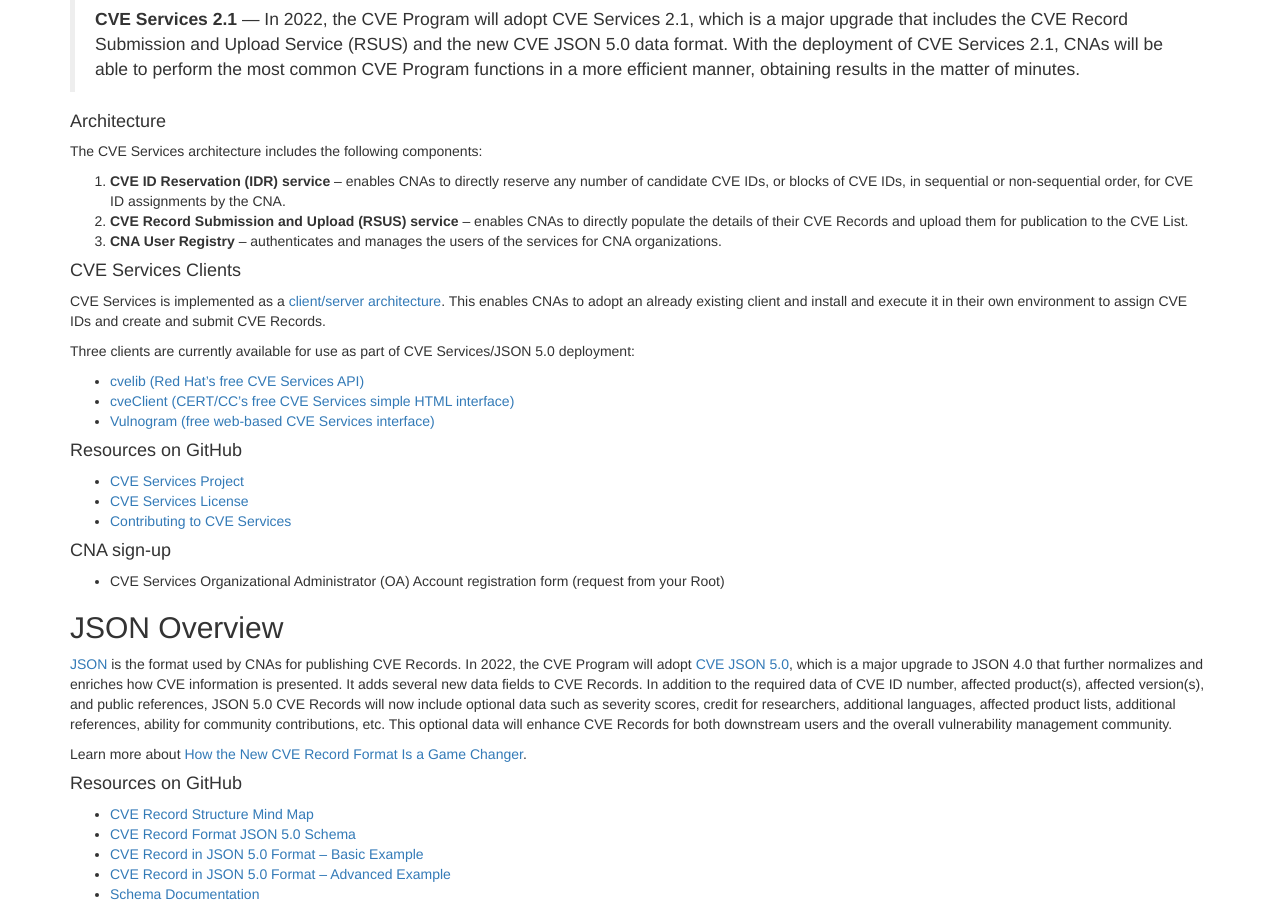
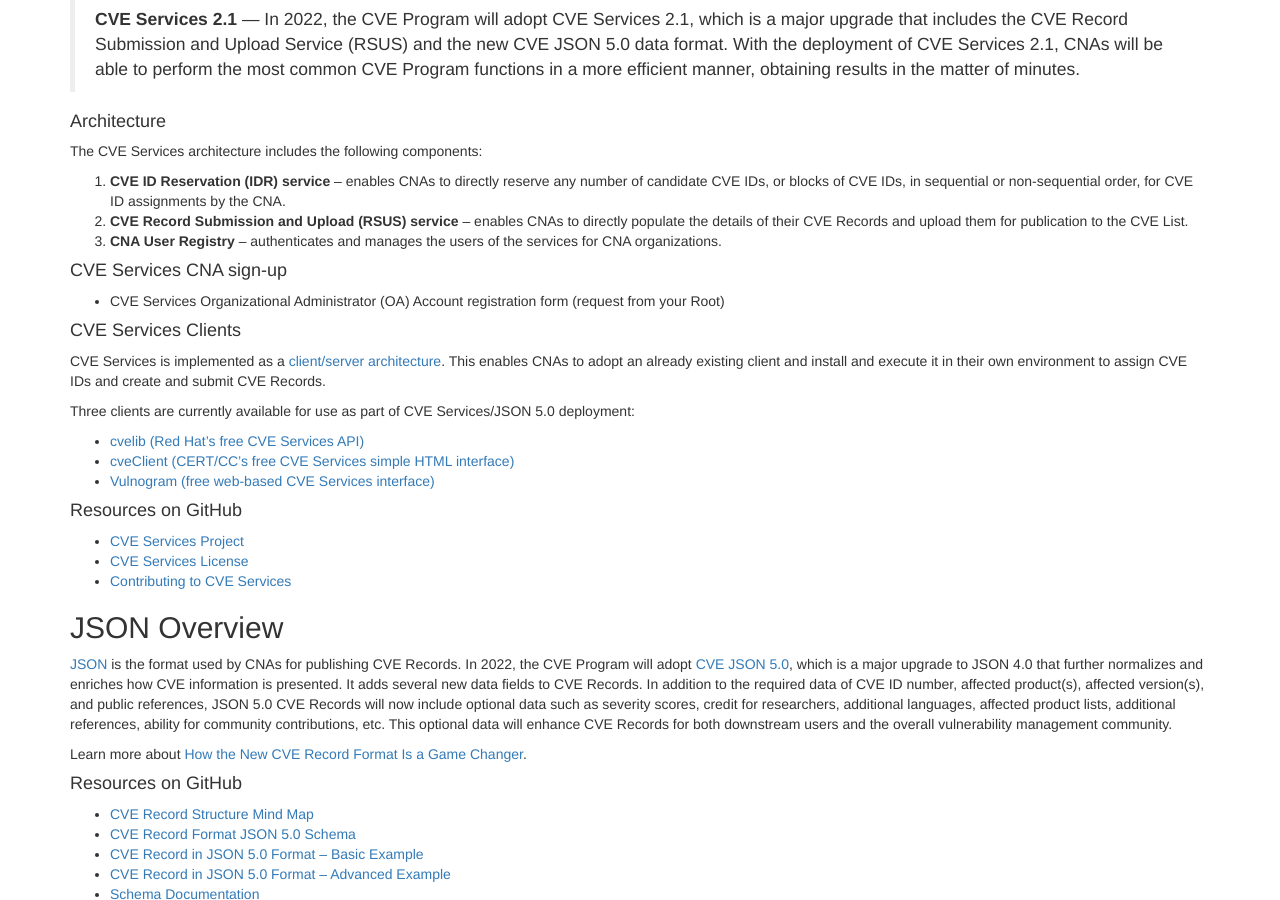
Before and after one commit to CVEProject/cveproject.github.io, a Jekyll site: the page built from automation-cve-services.md, in a window 1280 px wide and 900 px high, scrolled down 331 px. Built offline with Jekyll 4.4.1, drawn with Linux system fonts in a browser that asks for light colours; nearby versions of some CDN libraries; part of the change alters nothing that is shown.

Commit message:
Update automation-cve-services.md

```diff
--- a/automation-cve-services.md
+++ b/automation-cve-services.md
@@ -23,6 +23,10 @@ The CVE Services architecture includes the following components:
   <li><strong>CNA User Registry</strong> – authenticates and manages the users of the services for CNA organizations.</li>
 </ol>
 
+#### CVE Services CNA sign-up
+
+* CVE Services Organizational Administrator (OA) Account registration form (request from your Root)
+
 #### CVE Services Clients
 
 CVE Services is implemented as a [client/server architecture](https://github.com/CVEProject/cve-services). This enables CNAs to adopt an already existing client and install and execute it in their own environment to assign CVE IDs and create and submit CVE Records.
@@ -39,9 +43,6 @@ Three clients are currently available for use as part of CVE Services/JSON 5.0 d
 * [CVE Services License](https://github.com/CVEProject/cve-services/blob/dev/LICENSE)
 * [Contributing to CVE Services](https://github.com/CVEProject/cve-services/blob/dev/CONTRIBUTING.md)
 
-#### CNA sign-up
-
-* CVE Services Organizational Administrator (OA) Account registration form (request from your Root)
 
 ## JSON Overview
 
```
